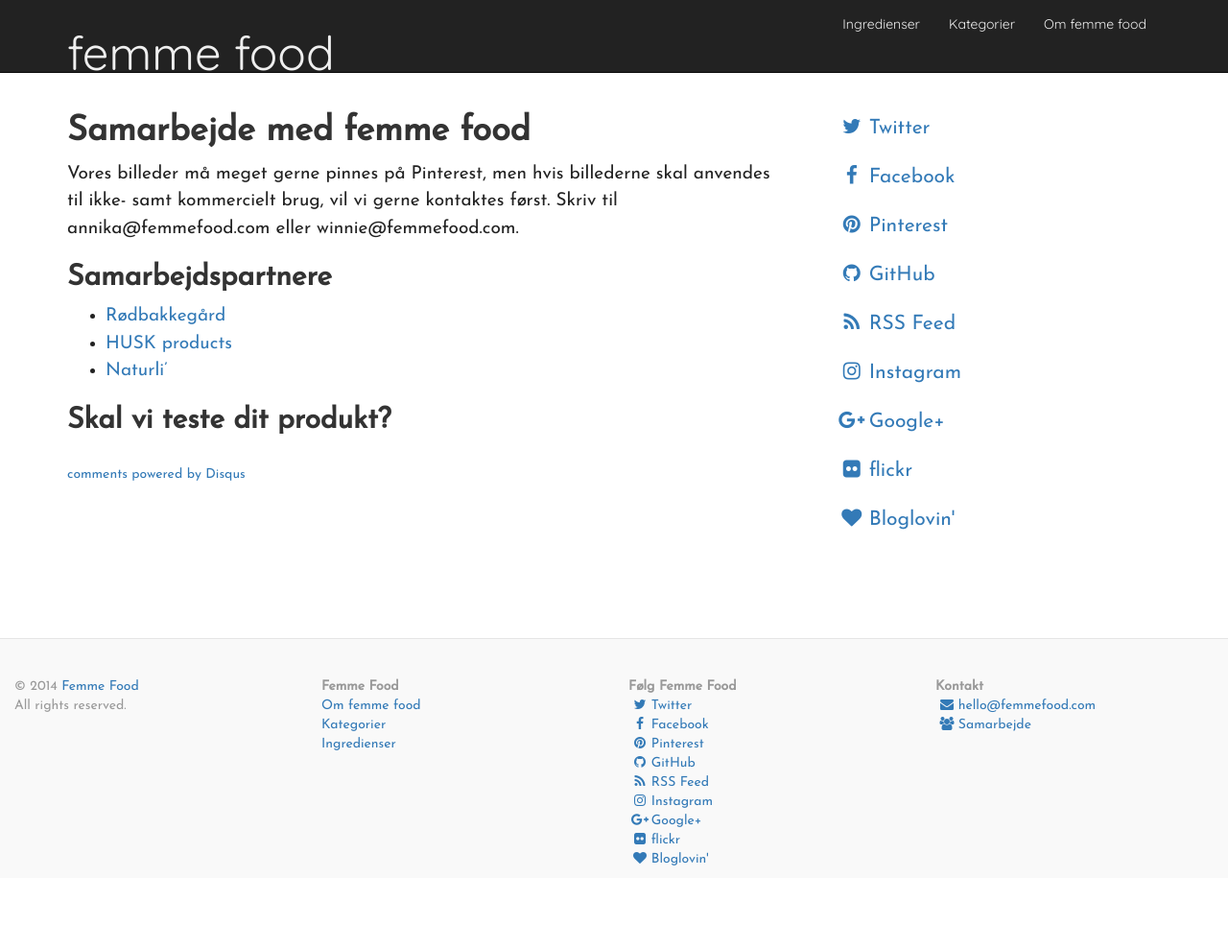
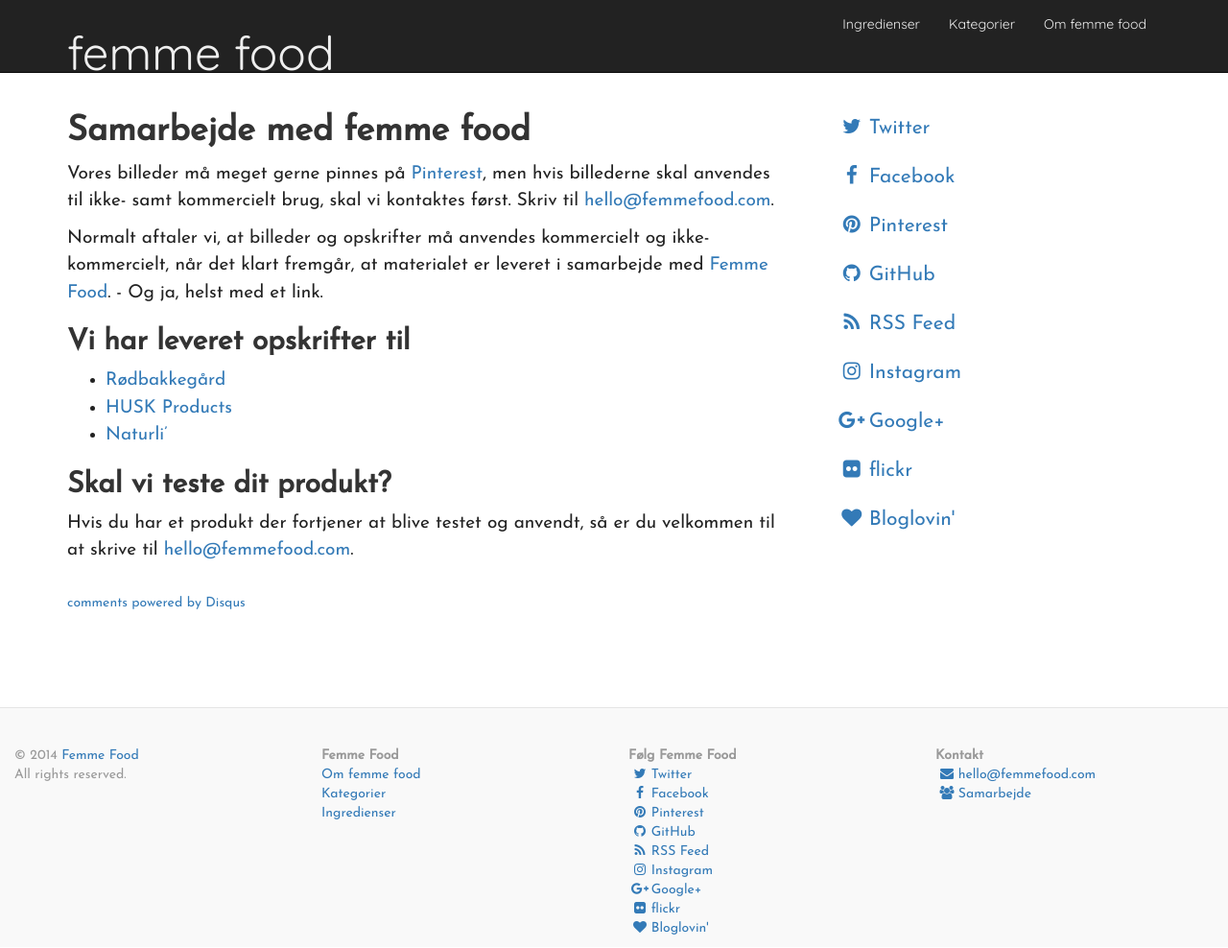
Before and after one commit to femmefood/femmefood.com, a Jekyll site: the page built from samarbejde/index.md, in a window 1280 px wide and 988 px high. Shown: the whole window at 96% size. Built offline with Jekyll 4.4.1, drawn with Linux system fonts in a browser that asks for light colours; nearby versions of some CDN libraries; Markdown is read by kramdown in place of the engine named in the settings; comment, search, counter and statistics services are not loaded.

Commit message:
fixes samarbejde section

```diff
--- a/samarbejde/index.md
+++ b/samarbejde/index.md
@@ -1,16 +1,24 @@
 ---
 layout: page
 title: Samarbejde med femme food
-date: 2014-02-22
+date: 2014-02-25
 ---
 
-Vores billeder må meget gerne pinnes på Pinterest, men hvis billederne skal anvendes til ikke- samt kommercielt brug, vil vi gerne kontaktes først. Skriv til annika@femmefood.com eller winnie@femmefood.com.
+Vores billeder må meget gerne pinnes på [Pinterest](https://www.pinterest.com/),
+men hvis billederne skal anvendes til ikke- samt kommercielt brug, skal vi
+kontaktes først. Skriv til [hello@femmefood.com](hello@femmefood.com).
 
+Normalt aftaler vi, at billeder og opskrifter må anvendes kommercielt og
+ikke-kommercielt, når det klart fremgår, at materialet er leveret i samarbejde
+med [Femme Food](http://www.femmefood.com/). - Og ja, helst med et link.
 
-## Samarbejdspartnere
+## Vi har leveret opskrifter til
 
 - [Rødbakkegård](http://roedbakkegaard.dk/)
-- [HUSK products](http://husk.dk/)
-- [Naturli'](http://www.naturli-foods.dk/forside.aspx)
+- [HUSK Products](http://husk.dk/)
+- [Naturli'](http://www.naturli-foods.dk/)
 
 ## Skal vi teste dit produkt?
+
+Hvis du har et produkt der fortjener at blive testet og anvendt, så er du
+velkommen til at skrive til [hello@femmefood.com](hello@femmefood.com).
```
